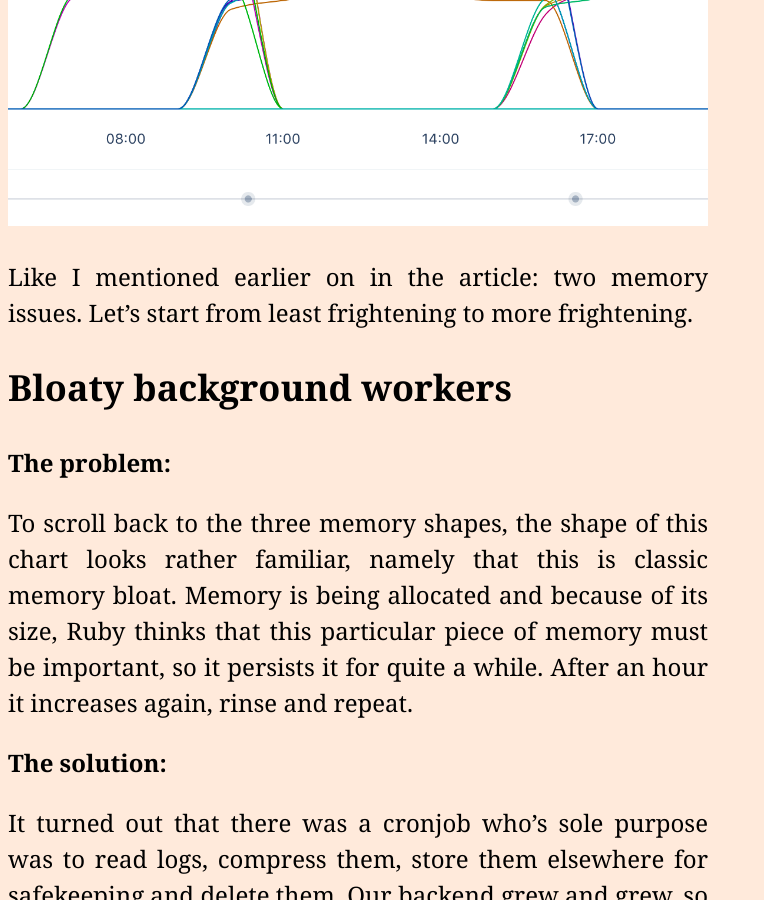
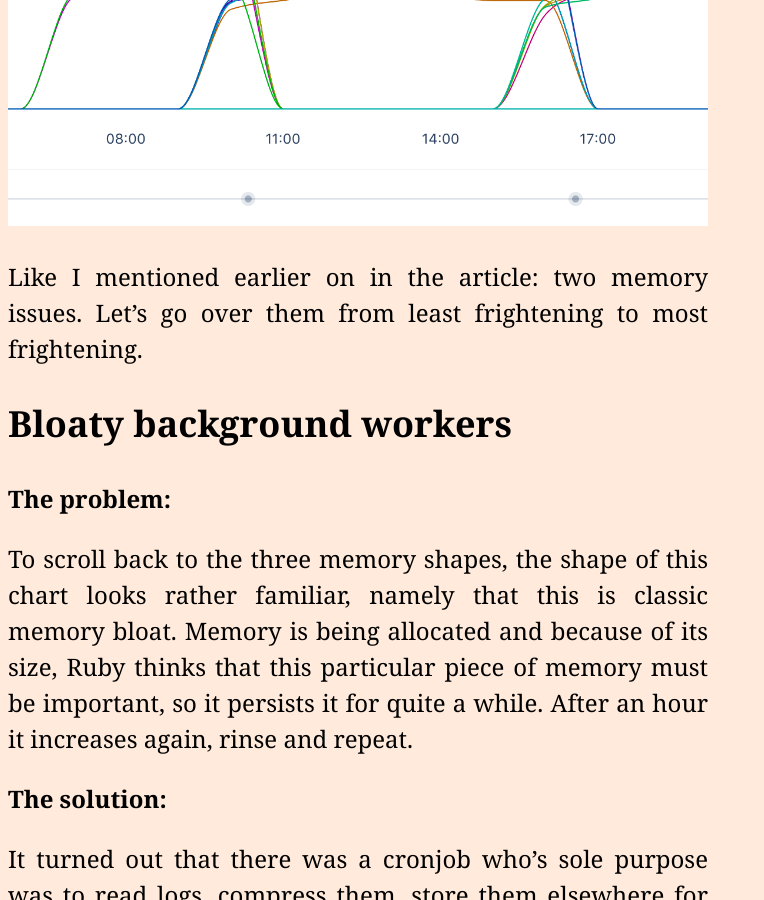
Before and after one commit to grdw/grdw, a Jekyll site: the page built from _posts/2020-09-11-the-shape-of-memory-issues.md, in a window 1280 px wide and 900 px high, scrolled down 5620 px. Shown: the whole window, without its empty margins (0-764 px from the left). Built offline with Jekyll 4.4.1, drawn with Linux system fonts in a browser that asks for light colours.

Commit message:
Fix a semantical error

```diff
--- a/_posts/2020-09-11-the-shape-of-memory-issues.md
+++ b/_posts/2020-09-11-the-shape-of-memory-issues.md
@@ -49,7 +49,7 @@ and when filtering out the background workers:
 
 ![bloat](/img/1/7.png)
 
-Like I mentioned earlier on in the article: two memory issues. Let's start from least frightening to more frightening.
+Like I mentioned earlier on in the article: two memory issues. Let's go over them from least frightening to most frightening.
 
 ## Bloaty background workers
 
```
